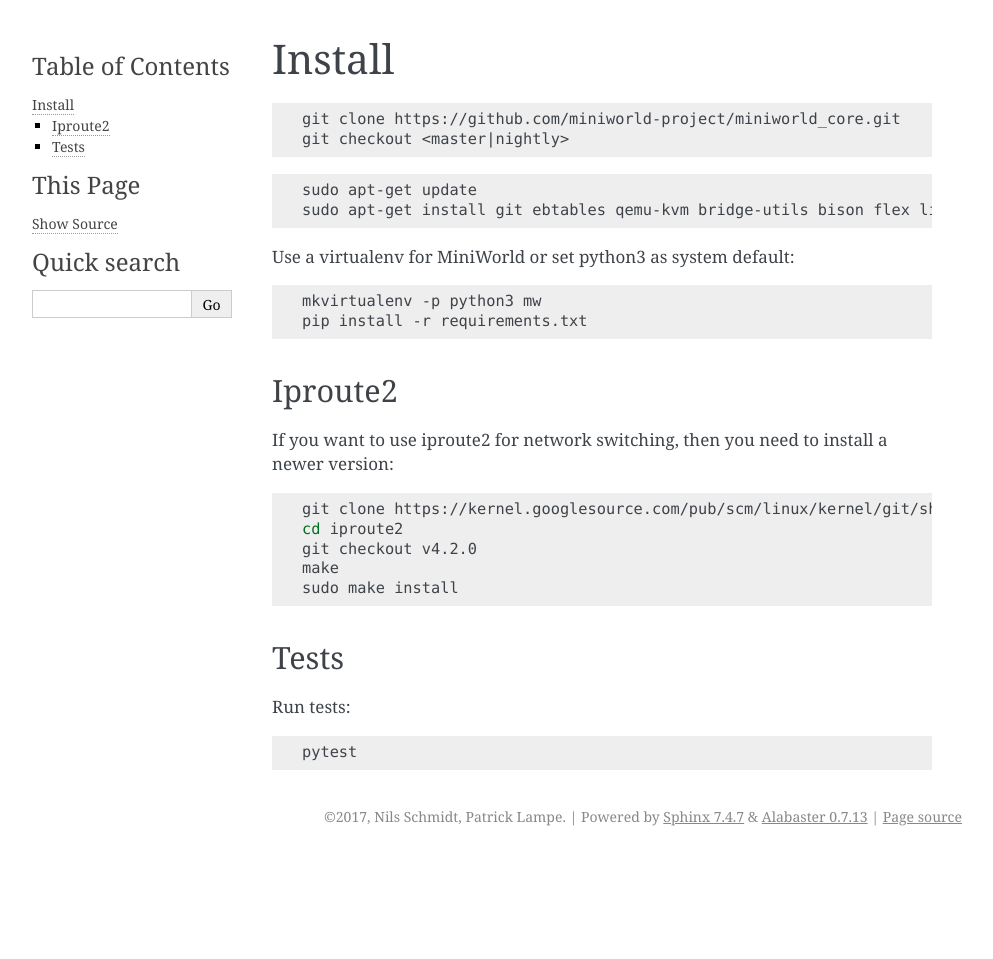
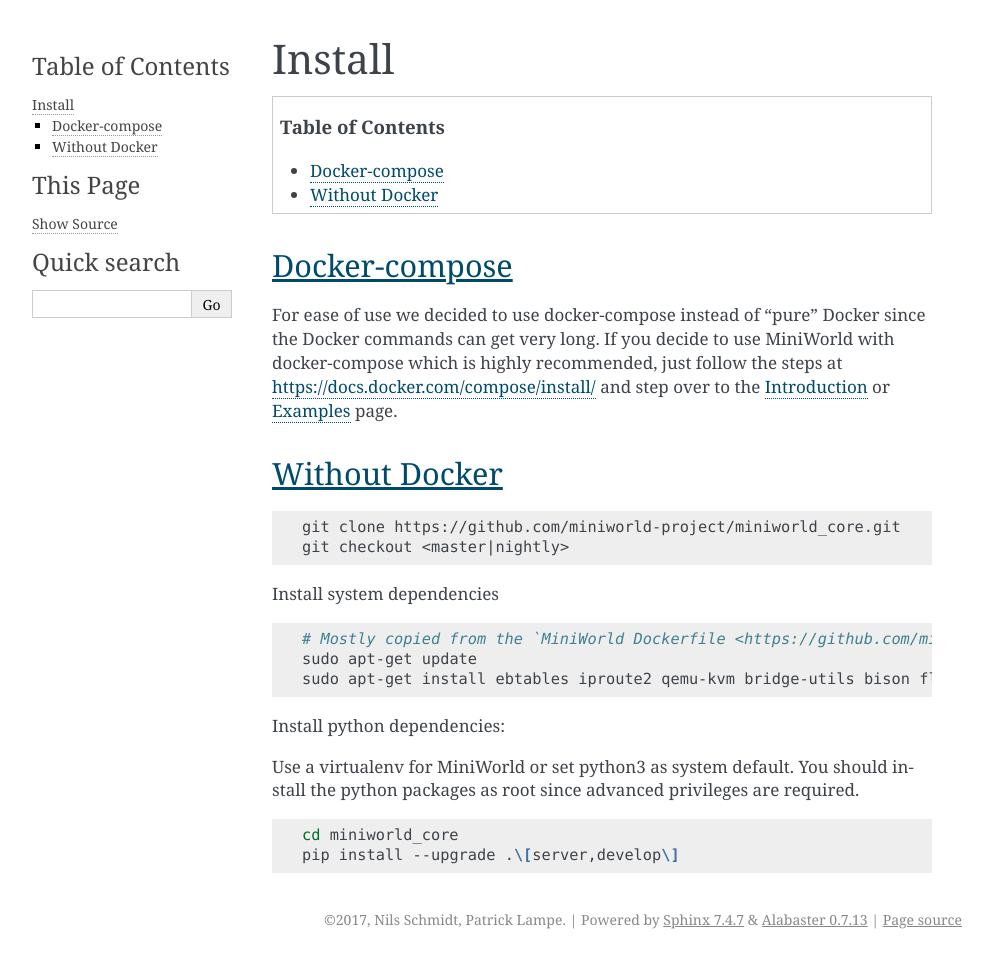
Before and after one commit to miniworld-project/miniworld_core, a Sphinx documentation site: the page built from doc/source/usage/install.rst, in a window 1280 px wide. Shown: the whole page, without its empty margins (148-1141 px from the left). Built offline with Sphinx 7.4.7, drawn with Linux system fonts in a browser that asks for light colours; pages that are not in the unit, such as notebooks, are missing from menus; before the commit the page ends 900 px from its top, so only the background shows below that.

Commit message:
Update documentation

```diff
--- a/doc/source/contribute/documentation.rst
+++ b/doc/source/contribute/documentation.rst
@@ -1,6 +1,8 @@
 Documentation
 =============
 
+.. contents:: Table of Contents
+   :local:
 
 Documentation should be edited and tested locally.
 If you push to a remote branch for which there are hooks on `readthedocs.org <http://readthedocs.org/projects/miniworld-core>`_ (currently master and nightly), the documentation will be build and updated accordingly.
@@ -27,7 +29,7 @@
 
 .. code-block:: bash
 
-   # open build/html/index.html
+   open build/html/index.html
 
 .. note::
 
--- a/doc/source/usage/concepts.rst
+++ b/doc/source/usage/concepts.rst
@@ -1,6 +1,8 @@
 Concepts
 ========
 
+.. contents:: Table of Contents
+   :local:
 
 Scenario Config
 ---------------
--- a/doc/source/usage/install.rst
+++ b/doc/source/usage/install.rst
@@ -1,44 +1,37 @@
 Install
 =======
+
+.. contents:: Table of Contents
+   :local:
+
+Docker-compose
+--------------
+
+For ease of use we decided to use docker-compose instead of "pure" Docker since the Docker commands can get very long.
+If you decide to use MiniWorld with docker-compose which is highly recommended, just follow the steps at https://docs.docker.com/compose/install/ and step over to the :doc:`introduction` or :doc:`examples` page.
+
+Without Docker
+--------------
 
 .. code-block:: bash
 
    git clone https://github.com/miniworld-project/miniworld_core.git
    git checkout <master|nightly>
 
-.. code-block:: bash
-
-   sudo apt-get update
-   sudo apt-get install git ebtables qemu-kvm bridge-utils bison flex libdb-dev
-
-Use a virtualenv for MiniWorld or set python3 as system default:
+Install system dependencies
 
 .. code-block:: bash
 
+   # Mostly copied from the `MiniWorld Dockerfile <https://github.com/miniworld-project/miniworld_core>`_:
+   sudo apt-get update
+   sudo apt-get install ebtables iproute2 qemu-kvm bridge-utils bison flex libdb-dev psmisc curl wget kmod libdb5.3-dev
 
-   mkvirtualenv -p python3 mw
-   pip install -r requirements.txt
+Install python dependencies:
 
-Iproute2
---------
-
-If you want to use iproute2 for network switching, then you need to install a newer version:
+Use a virtualenv for MiniWorld or set python3 as system default.
+You should install the python packages as root since advanced privileges are required.
 
 .. code-block:: bash
 
-
-   git clone https://kernel.googlesource.com/pub/scm/linux/kernel/git/shemminger/iproute2
-   cd iproute2
-   git checkout v4.2.0
-   make
-   sudo make install
-
-
-Tests
------
-
-Run tests:
-
-.. code-block:: bash
-
-   pytest
+   cd miniworld_core
+   pip install --upgrade .\[server,develop\]
--- a/doc/source/usage/use_a_custom_vm.rst
+++ b/doc/source/usage/use_a_custom_vm.rst
@@ -1,5 +1,9 @@
 Use a custom VM
 ===============
+
+
+.. contents:: Table of Contents
+   :local:
 
 In general MiniWorld can run any OS/software that runs under KVM.
 For automation purposes however, MiniWorld requires access to the **serial console** of a VM. This enables MiniWorld to provision the VM without network/SSH access.
```
Also changed, not shown: other parts of doc/source/contribute/documentation.rst (+1 -1 lines), doc/source/contribute/testing.rst (+27 -0 lines), doc/source/usage/examples.rst (+7 -0 lines).
